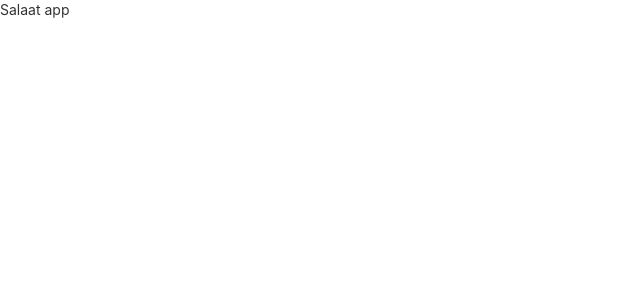
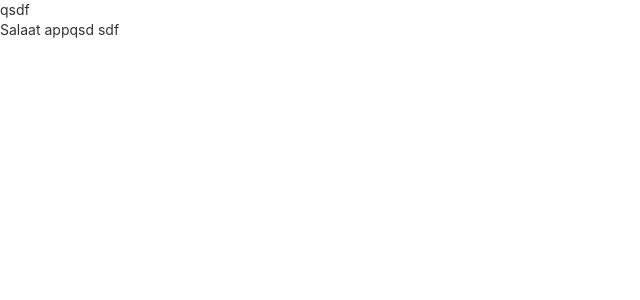
Before and after one commit to IsMabDev/salaat, a React (Create React App) app: page / in a window 1280 px wide. Shown: the top 300 px of the page, without its empty margins (0-640 px from the left). Built offline with nearby package versions, Linux system fonts and the light colour scheme.

Commit message:
update build for gh-pages my salaat 2

```diff
--- a/src/index.js
+++ b/src/index.js
@@ -20,6 +20,7 @@ import reportWebVitals from "./reportWebVitals";
 const root = ReactDOM.createRoot(document.getElementById("root"));
 root.render(
   <React.StrictMode>
+    qsdf
     <SalaatMain />
   </React.StrictMode>
 );
--- a/src/salaat/salaatMain.js
+++ b/src/salaat/salaatMain.js
@@ -1,7 +1,7 @@
 import React from "react";
 
 const SalaatMain = () => {
-  return <div>Salaat app</div>;
+  return <div>Salaat appqsd sdf</div>;
 };
 
 export default SalaatMain;
```
